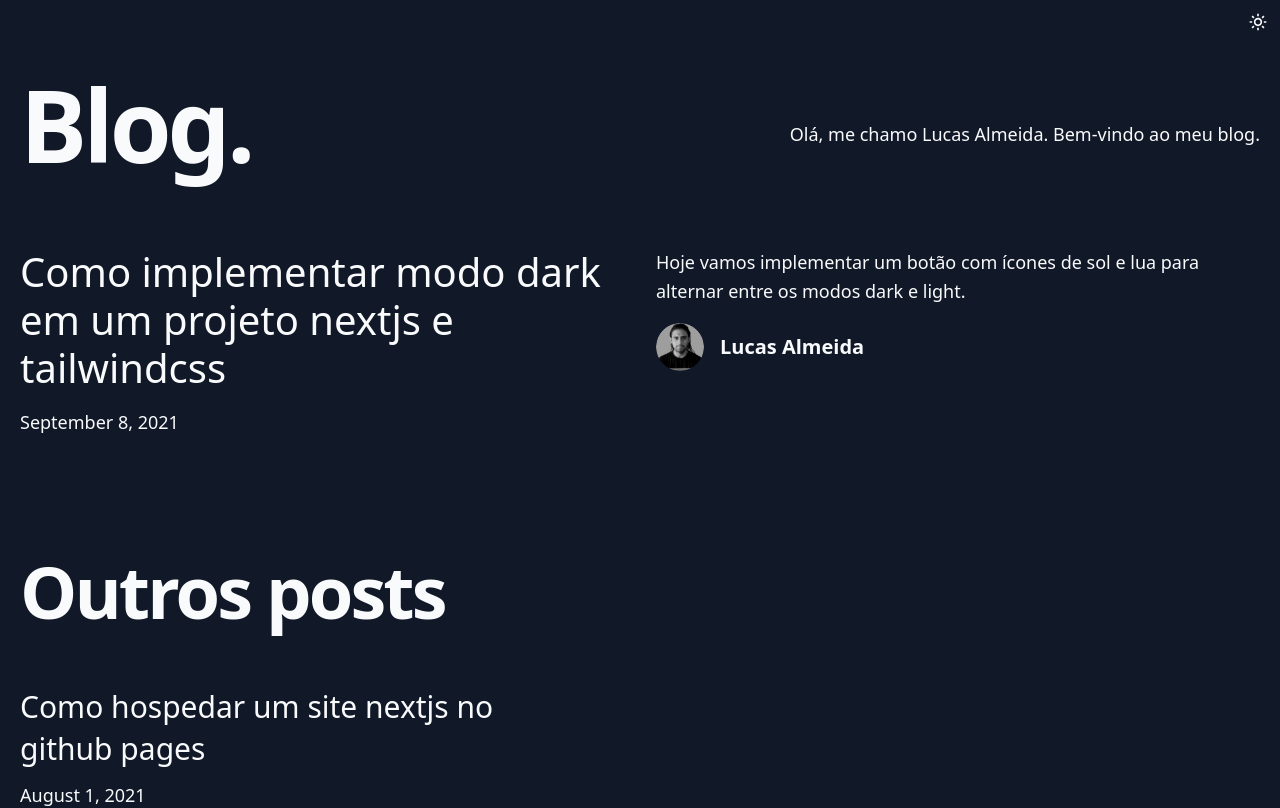
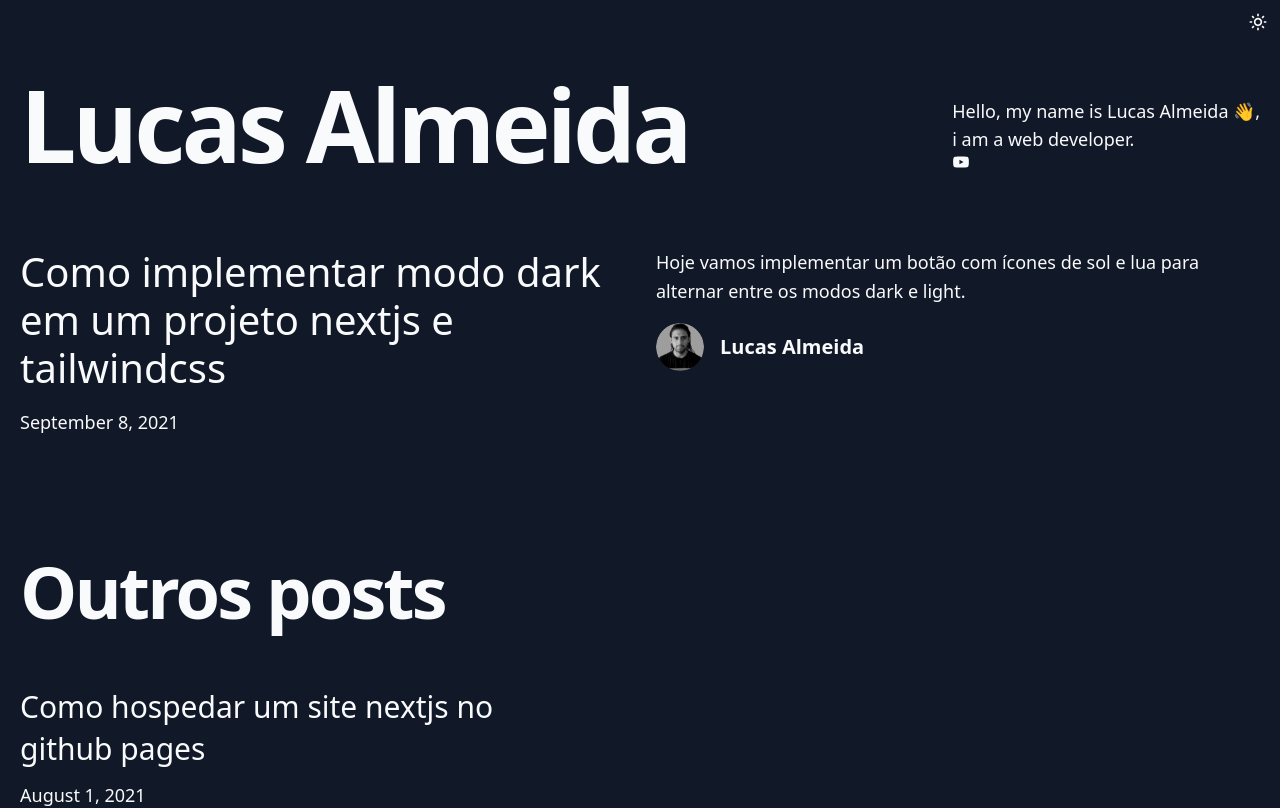
Before and after one commit to lucsa-dev/blog, a Next.js app: page /blog/ in a window 1280 px wide. Shown: the top 808 px of the page. Built offline with nearby package versions, Linux system fonts and the light colour scheme.

Commit message:
feat: add page animates

```diff
--- a/components/hero-post.tsx
+++ b/components/hero-post.tsx
@@ -3,6 +3,7 @@ import DateFormatter from './date-formatter'
 import CoverImage from './cover-image'
 import Link from 'next/link'
 import type Author from '../interfaces/author'
+import { motion } from 'framer-motion';
 
 type Props = {
   title: string
@@ -28,11 +29,17 @@ const HeroPost = ({
       </div>
       <div className="md:grid md:grid-cols-2 md:gap-x-16 lg:gap-x-8 mb-20 md:mb-28">
         <div>
-          <h3 className="mb-4 text-4xl lg:text-5xl leading-tight">
+          <motion.h3 className="mb-4 text-4xl lg:text-5xl leading-tight" whileHover={{
+            scale: [1, 1.4, 1.2],
+            rotate: [0, 10, -10, 0],
+            transition: {
+              duration: .2
+            }
+          }}>
             <Link as={`/posts/${slug}`} href="/posts/[slug]">
               <a className="hover:underline">{title}</a>
             </Link>
-          </h3>
+          </motion.h3>
           <div className="mb-4 md:mb-0 text-lg">
             <DateFormatter dateString={date} />
           </div>
--- a/components/intro.tsx
+++ b/components/intro.tsx
@@ -1,14 +1,32 @@
-import { CMS_NAME } from '../lib/constants'
+import { AiFillYoutube } from "react-icons/ai";
+import { motion } from 'framer-motion';
+import Avatar from "./avatar";
 
 const Intro = () => {
   return (
     <section className="flex-col md:flex-row flex items-center md:justify-between mt-16 mb-16 md:mb-12">
-      <h1 className="text-5xl md:text-8xl font-bold tracking-tighter leading-tight md:pr-8">
-        Blog.
-      </h1>
+      <motion.div initial="hidden" animate="visible" variants={{
+        hidden: {
+          scale: .8,
+          opacity: 0
+        },
+        visible: {
+          scale: 1,
+          opacity: 1,
+          transition: {
+            delay: .4
+          }
+        },
+      }}>
+        <h1 className="text-5xl md:text-8xl font-bold tracking-tighter leading-tight md:pr-8">
+          Lucas Almeida
+        </h1>
+      </motion.div>
       <h4 className="text-center md:text-left text-lg mt-5 md:pl-8">
-        Olá, me chamo Lucas Almeida. Bem-vindo ao meu blog.
-        </h4>
+        Hello, my name is Lucas Almeida 👋,<br /> i am a web developer.
+        <AiFillYoutube />
+
+      </h4>
     </section>
   )
 }
--- a/components/post-preview.tsx
+++ b/components/post-preview.tsx
@@ -3,6 +3,7 @@ import DateFormatter from './date-formatter'
 import CoverImage from './cover-image'
 import Link from 'next/link'
 import type Author from '../interfaces/author'
+import { motion } from 'framer-motion';
 
 type Props = {
   title: string
@@ -24,13 +25,18 @@ const PostPreview = ({
   return (
     <div>
       <div className="mb-5">
-      {coverImage && <CoverImage slug={slug} title={title} src={coverImage} />}
+        {coverImage && <CoverImage slug={slug} title={title} src={coverImage} />}
       </div>
-      <h3 className="text-3xl mb-3 leading-snug">
+      <motion.h3 className="text-3xl mb-3 leading-snug" whileHover={{
+        scale: 1.2,
+        transition: {
+          duration: .2
+        }
+      }}>
         <Link as={`/posts/${slug}`} href="/posts/[slug]">
           <a className="hover:underline">{title}</a>
         </Link>
-      </h3>
+      </motion.h3>
       <div className="text-lg mb-4">
         <DateFormatter dateString={date} />
       </div>
--- a/package.json
+++ b/package.json
@@ -9,6 +9,7 @@
   "dependencies": {
     "classnames": "^2.3.1",
     "date-fns": "^2.28.0",
+    "framer-motion": "^7.3.5",
     "gray-matter": "^4.0.3",
     "next": "latest",
     "next-themes": "^0.2.0",
--- a/pages/_app.tsx
+++ b/pages/_app.tsx
@@ -1,12 +1,21 @@
 import { ThemeProvider } from "next-themes";
 import { AppProps } from 'next/app'
 import '../styles/index.css'
+import { motion } from 'framer-motion';
 
-
-export default function MyApp({ Component, pageProps }: AppProps) {
+export default function MyApp({ Component, pageProps, router }: AppProps) {
   return (
     <ThemeProvider defaultTheme="dark" attribute="class">
-      <Component {...pageProps} />
+      <motion.div key={router.route} initial="pageInitial" animate="pageAnimate" variants={{
+        pageInitial: {
+          opacity: 0
+        },
+        pageAnimate: {
+          opacity: 1
+        },
+      }}>
+        <Component {...pageProps} />
+      </motion.div>
     </ThemeProvider>
-    );
+  );
 }
--- a/pages/posts/[slug].tsx
+++ b/pages/posts/[slug].tsx
@@ -80,7 +80,7 @@ export async function getStaticProps({ params }: Params) {
   'ogImage',
   'coverImage'
 ])
-const morePosts = allPosts.slice(1)
+const morePosts = allPosts
   const content = await markdownToHtml(post.content || '')
 
   return {
```
Also changed, not shown: 1 other file (tests, documents, lock files or other folders).
